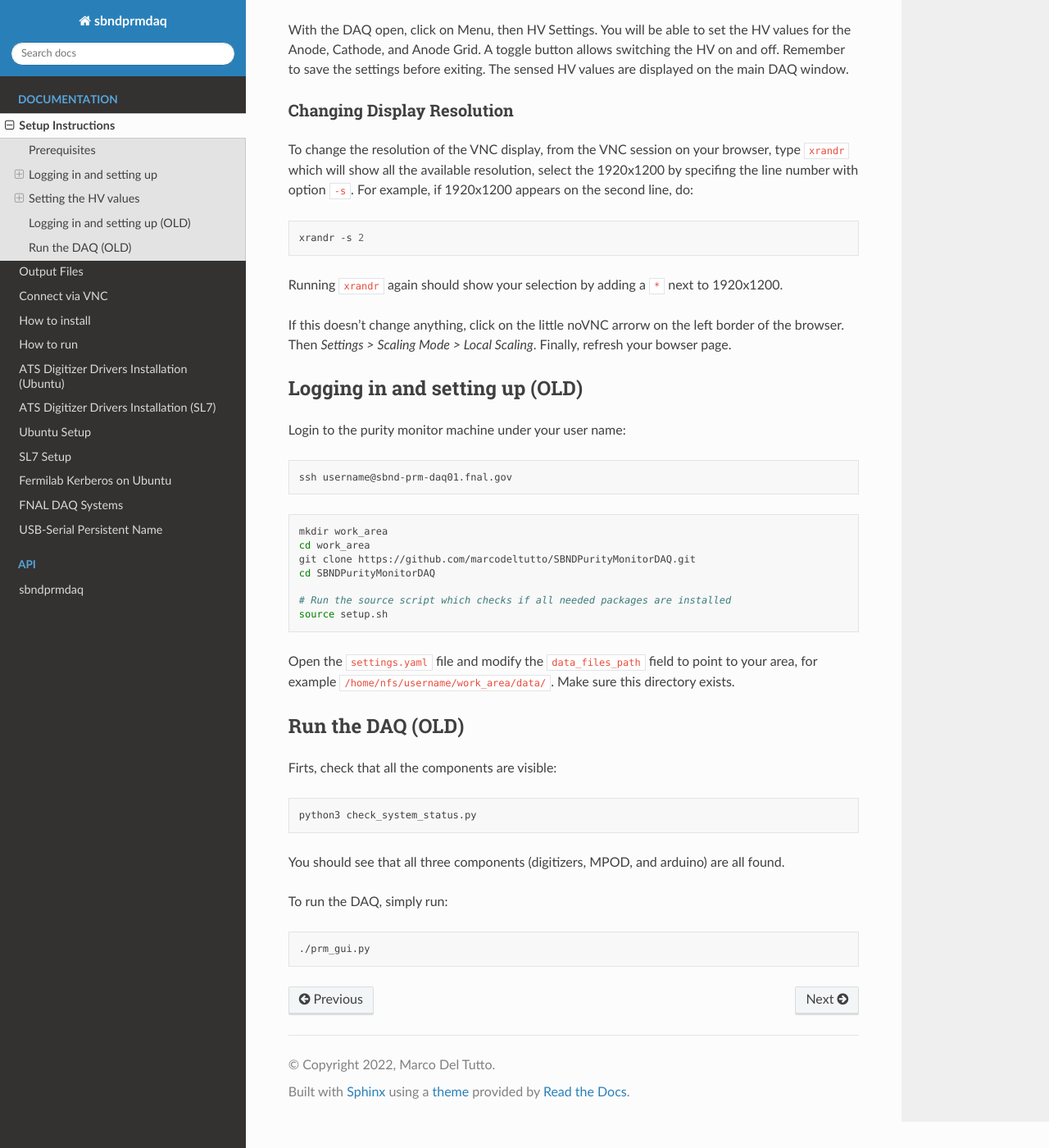
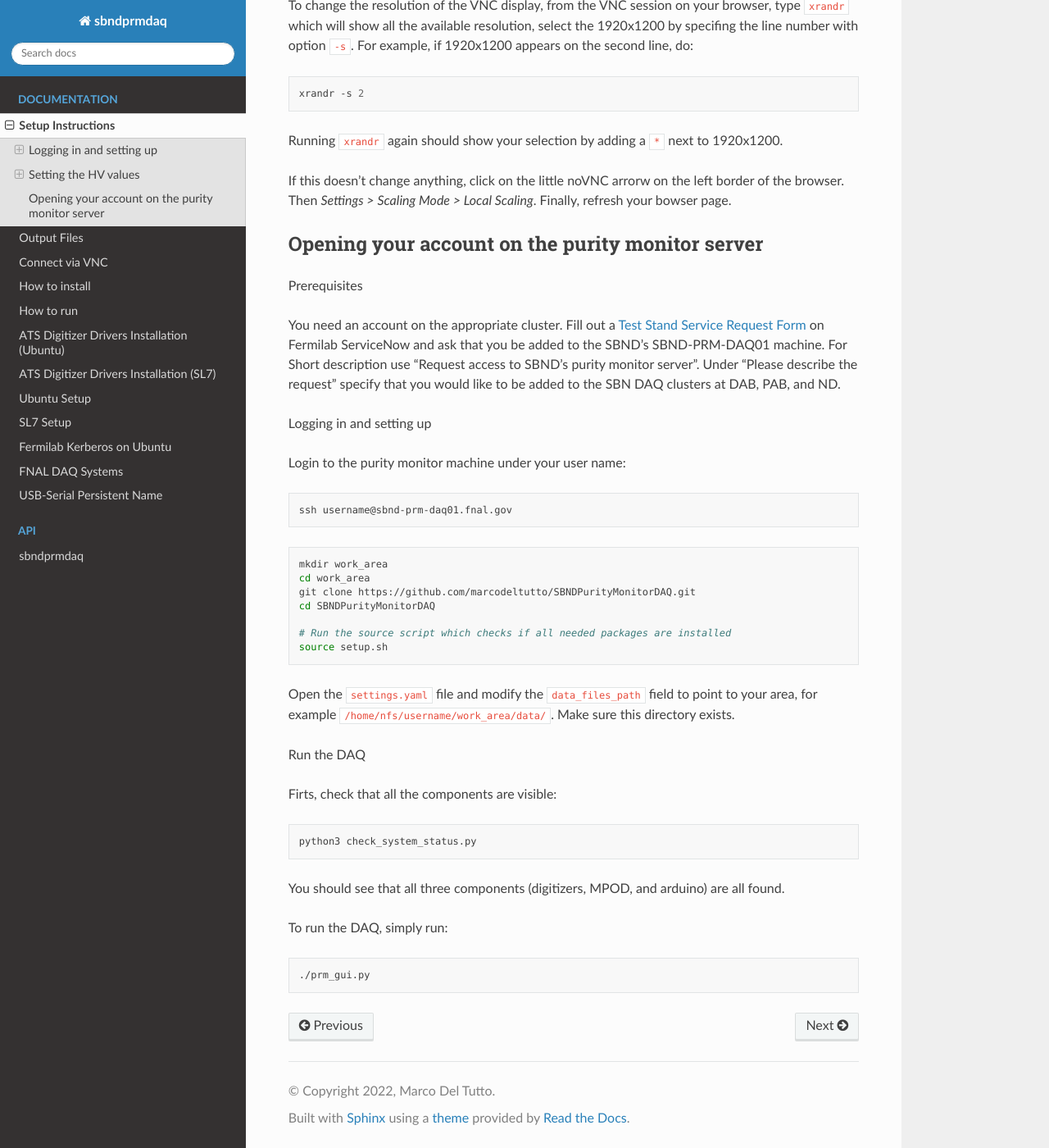
Before and after one commit to marcodeltutto/SBNDPurityMonitorDAQ, a Sphinx documentation site: the page built from docs/source/setup_instructions.rst, in a window 1280 px wide and 1400 px high, scrolled down 1019 px. Shown: the whole window at 82% size. Built offline with Sphinx 7.4.7 and the Read the Docs theme 2.0.0, drawn with Linux system fonts in a browser that asks for light colours; pages that are not in the unit, such as notebooks, are missing from menus; some of the changed text lies outside the part shown.

Commit message:
Update setup_instructions.rst

```diff
--- a/docs/source/setup_instructions.rst
+++ b/docs/source/setup_instructions.rst
@@ -62,9 +57,16 @@ If this doesn't change anything, click on the little noVNC arrorw on the left bo
 Then `Settings > Scaling Mode > Local Scaling`. Finally, refresh your bowser page.
 
 
+Opening your account on the purity monitor server
+-------------------------------------------------
 
-Logging in and setting up (OLD)
----------------
+
+Prerequisites
+
+You need an account on the appropriate cluster. Fill out a `Test Stand Service Request Form <https://fermi.servicenowservices.com/wp/?id=evg_sc_cat_item&sys_id=b0a7f0b46f8ec200c6df5d412e3ee4b6&spa=1>`_ on Fermilab ServiceNow and ask that you be added to the SBND's SBND-PRM-DAQ01 machine. For Short description use "Request access to SBND's purity monitor server". Under "Please describe the request" specify that you would like to be added to the SBN DAQ clusters at DAB, PAB, and ND.
+
+
+Logging in and setting up
 
 Login to the purity monitor machine under your user name:
 
@@ -86,8 +88,7 @@ Open the ``settings.yaml`` file and modify the ``data_files_path`` field to poin
 ``/home/nfs/username/work_area/data/``. Make sure this directory exists.
 
 
-Run the DAQ (OLD)
----------------
+Run the DAQ
 
 Firts, check that all the components are visible:
 
```
Also changed, not shown: other parts of docs/source/setup_instructions.rst (+1 -6 lines).
